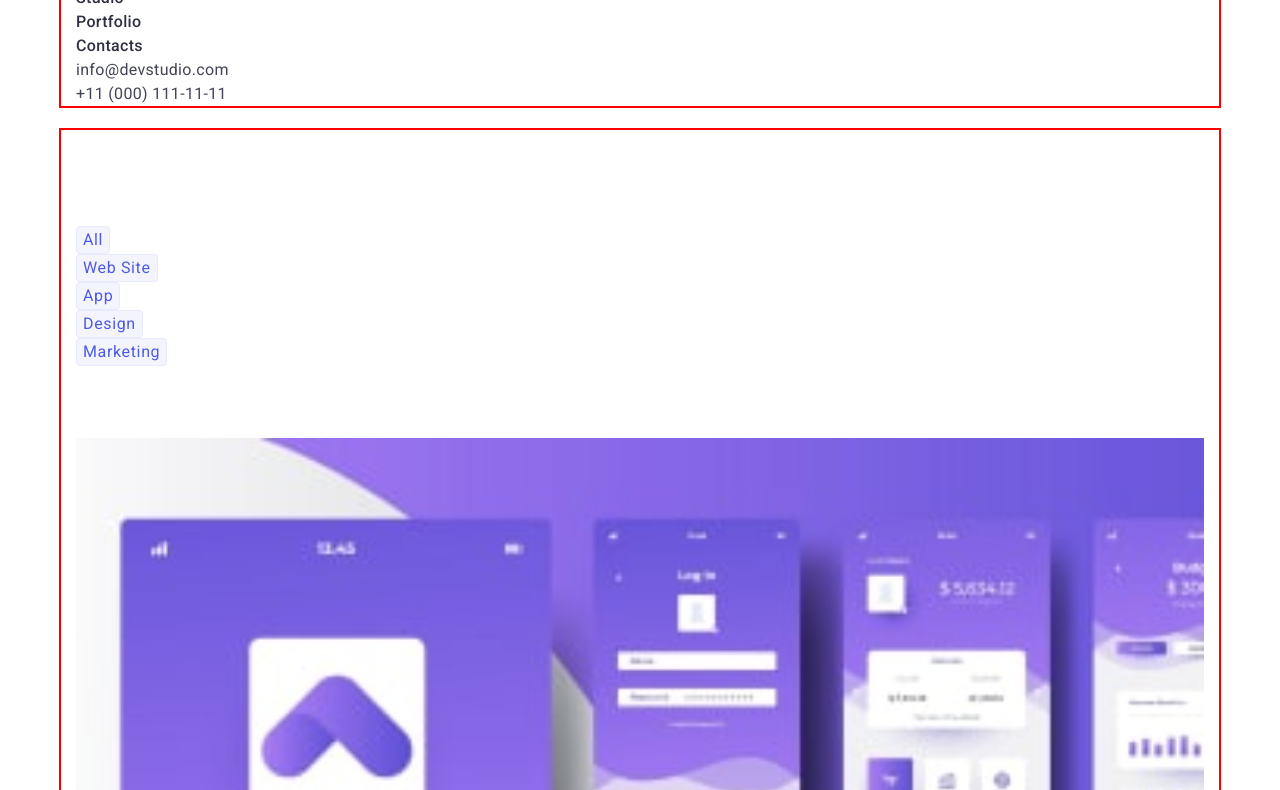
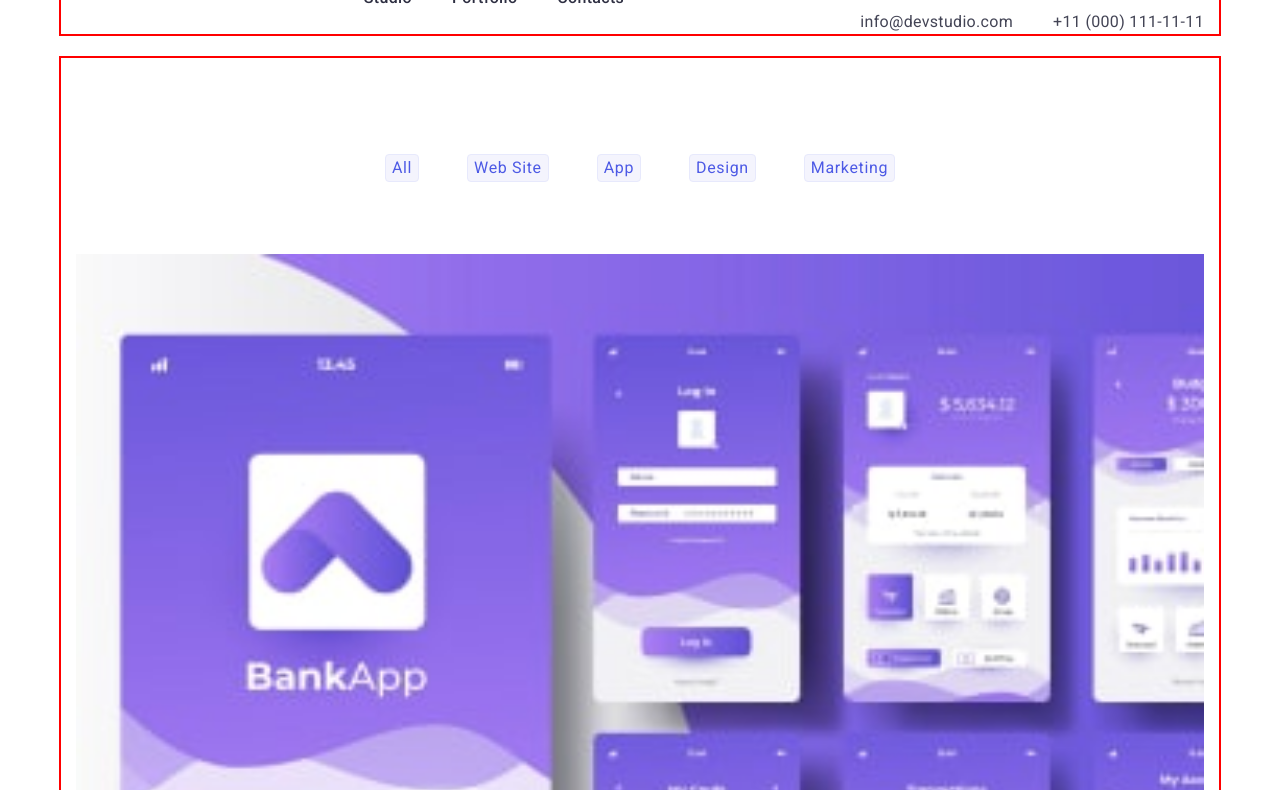
Before and after one commit to ValentynKrasovskyi/goit-markup-hw-03, a plain HTML site: page portfolio.html in a window 1280 px wide. Shown: the part 62-852 px from the top of the page. Drawn offline with nearby package versions, Linux system fonts and the light colour scheme.

Commit message:
3дз 2.0

```diff
--- a/css/styles.css
+++ b/css/styles.css
@@ -80,6 +80,7 @@ body {
   letter-spacing: 0.03em;
   text-transform: uppercase;
   color: #4d5ae5;
+  padding: 24px 0;
 }
 .logo-item {
   color: var(--logo-color);
@@ -90,11 +91,18 @@ body {
   padding-top: 24px;
   padding-bottom: 24px;
 }
+.menu {
+  display: flex;
+  justify-content: center;
+  margin-right: 332px;
+}
+
 .menu-link {
   line-height: 1.5;
   font-weight: 500;
   letter-spacing: 0.02em;
   color: var(--tittle-text-color);
+  margin-left: 40px;
 }
 .menu-link:hover {
   color: #404bbf;
@@ -104,6 +112,12 @@ body {
   line-height: 1.5;
   letter-spacing: 0.02em;
   color: var(--primary-text-color);
+  padding: 24px 0;
+  margin-left: 40px;
+}
+.adress-menu {
+  display: flex;
+  justify-content: right;
 }
 .adress-link:hover {
   color: #404bbf;
@@ -219,6 +233,7 @@ body {
   order: 1;
   flex-grow: 0;
   cursor: pointer;
+  margin: 0 24px;
 }
 .modal-btn:hover {
   color: var(--primary-white-color);
@@ -248,4 +263,6 @@ body {
 .portfolio-btn-list {
   padding-top: 96px;
   padding-bottom: 72px;
+  display: flex;
+  justify-content: center;
 }
```
